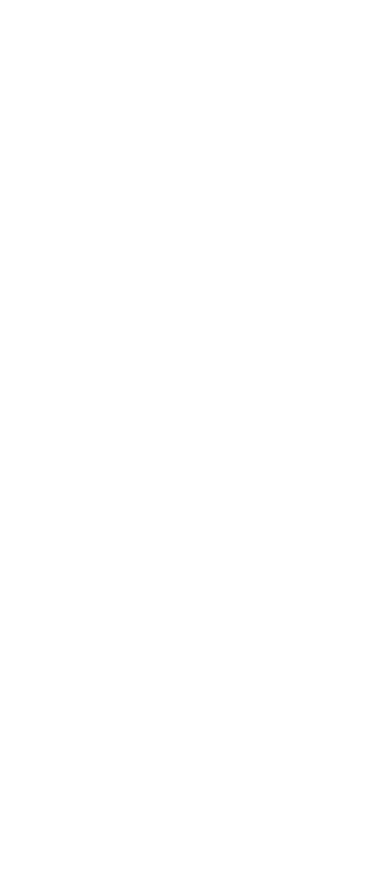
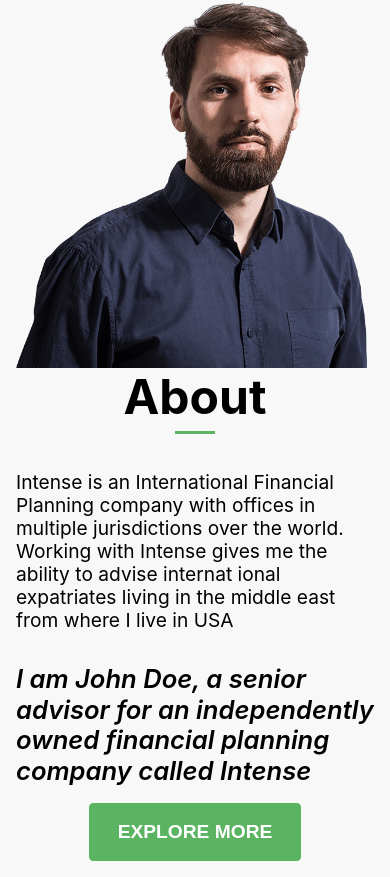
Before and after one commit to traviswilliams997/financial-advisory-react, a React (Create React App) app: page / in a window 390 px wide. Shown: the part 970-1847 px from the top of the page. Before the commit the page ends 844 px from the top, so only its background shows below. Built offline with nearby package versions, Linux system fonts and the light colour scheme.

Commit message:
Create and style about component

```diff
--- a/src/App.js
+++ b/src/App.js
@@ -1,12 +1,14 @@
 import React from 'react'
 import Navbar from './components/Navbar';
 import Hero from './components/Hero'
+import About from './components/About'
 
 function App() {
   return (
     <div>
       <Navbar />
       <Hero />
+      <About />
     </div>
   );
 }
--- /dev/null
+++ b/src/components/About.css
@@ -0,0 +1,62 @@
+.about {
+    background-color: #f8f8f8;
+    margin: auto;
+    padding: 8rem 1rem 0 1rem;
+    width: 100%;
+}
+
+.about .container {
+    width: 1240px;
+    margin: auto;
+    display: grid;
+    grid-template-columns: repeat(2, 1fr);
+
+}
+
+.about h2 {
+    font-size: 3rem;
+
+}
+
+.about .col-2 {
+    display: flex;
+    flex-direction: column;
+    justify-content: center;
+    align-items: center;
+    padding: 3rem;
+}
+.about .col-2 p:first-of-type{
+    margin: 2rem 0;
+}
+.about .col-2 p:nth-child(4) {
+    font-size: 1.6rem;
+    font-style: italic;
+    font-weight: 600;
+
+}
+
+.about button {
+    margin-top: 1rem;
+
+}
+
+@media screen and (max-width: 940px) {
+    .about .container {
+        grid-template-columns: 1fr;
+    }
+    .about .container {
+        width: 100%
+
+    }
+
+    .about .container img {
+        padding: 0rem;
+        width: 90vw;
+    }
+    .about .container .col-2 {
+        padding: 0;
+    }
+    .about button {
+        margin-bottom: 1rem;
+    }
+}
--- /dev/null
+++ b/src/components/About.js
@@ -0,0 +1,27 @@
+import React from 'react'
+import './About.css'
+import john from './images/john-doe.png'
+
+const About = () => {
+  return (
+    <div className='about'>
+        <div className='container'>
+            <img src={john} alt = 'john' />
+            <div className='col-2'>
+                <h2>About</h2>
+                <span className='line'></span>
+                <p>Intense is an International Financial Planning company with offices
+                    in multiple jurisdictions over the world. Working with Intense gives
+                    me the ability to advise internat ional expatriates living in the middle
+                    east from where I live in USA</p>
+                <p>I am John Doe, a senior advisor for an independently owned financial planning
+                    company called Intense</p>
+                    <button className='button'> Explore More</button>
+            </div>
+        </div>
+
+    </div>
+  )
+}
+
+export default About
```
